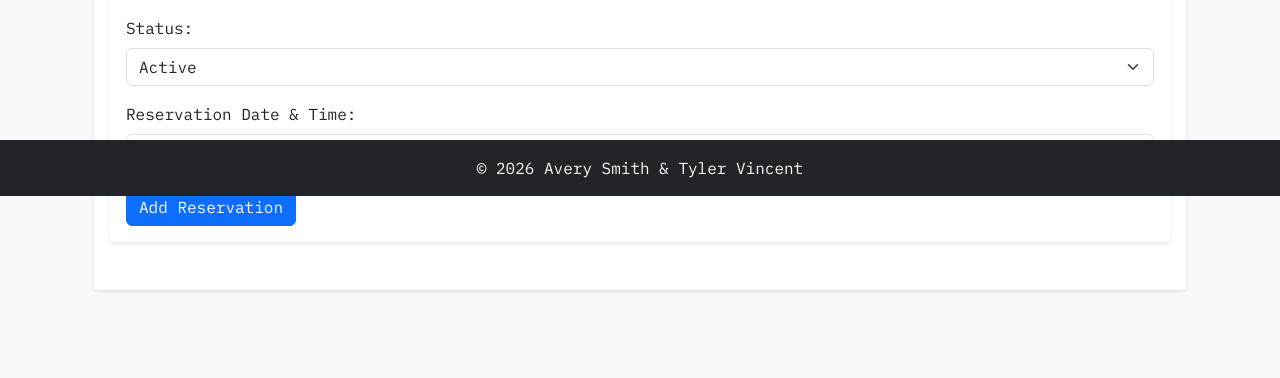
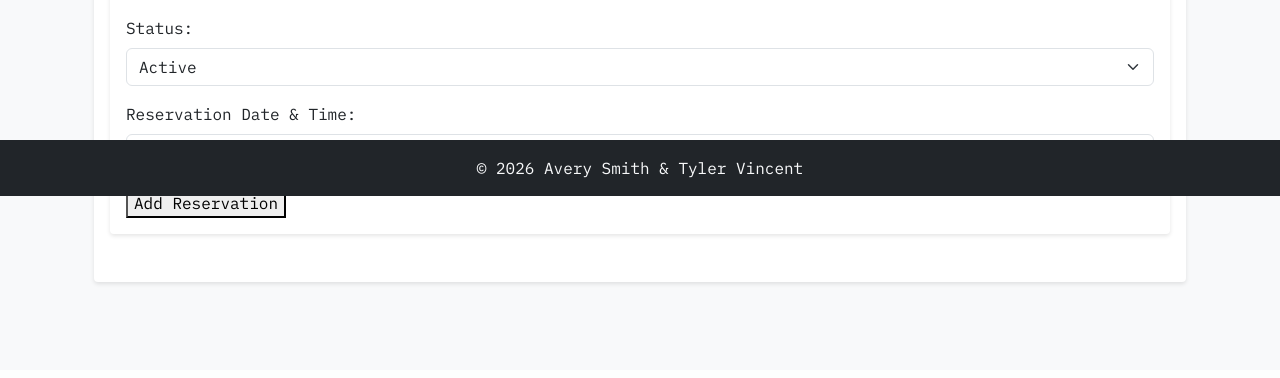
Before and after one commit to tylerlv3/CS340-Project-1, a Flask app: page /reservations in a window 1280 px wide. Shown: the part 604-982 px from the top of the page. After the commit the page ends 889 px from the top, so only its background shows below. Run offline with Flask 2, Linux system fonts and the light colour scheme; data that the repository does not hold is empty.

Commit message:
button change

```diff
--- a/src/templates/reservations.html
+++ b/src/templates/reservations.html
@@ -82,7 +82,7 @@
                     <label for="resDateTime" class="form-label">Reservation Date & Time:</label>
                     <input type="datetime-local" name="resDateTime" id="resDateTime" class="form-control" required>
                 </div>
-                <button type="submit" class="btn btn-primary">Add Reservation</button>
+                <button type="submit">Add Reservation</button>
             </form>
         </div>
     </div>
```
